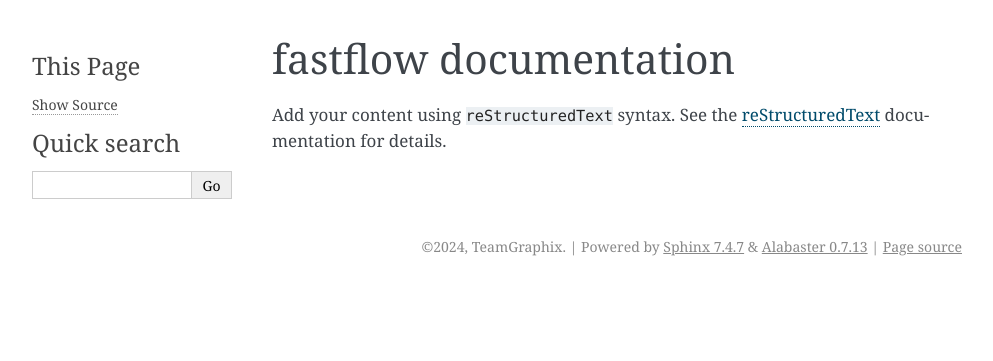
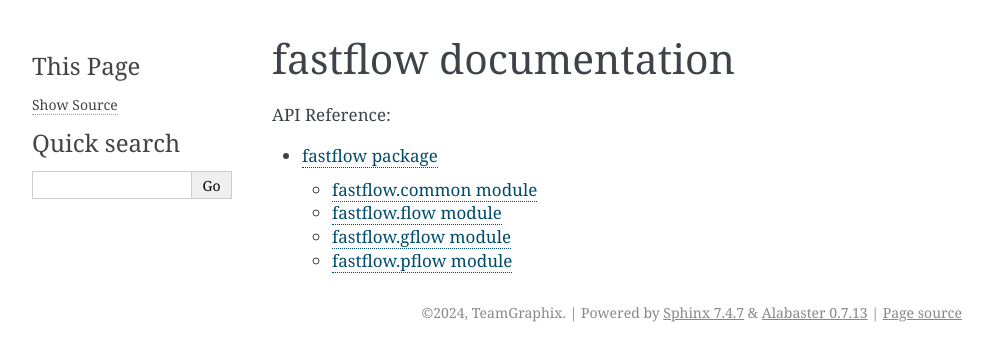
Before and after one commit to TeamGraphix/fastflow, a Sphinx documentation site: the page built from docs/source/index.rst, in a window 1280 px wide. Shown: the top 361 px of the page, without its empty margins (148-1141 px from the left). Built offline with Sphinx 7.4.7, drawn with Linux system fonts in a browser that asks for light colours.

Commit message:
:memo: Setup document

```diff
--- /dev/null
+++ b/docs/source/fastflow.rst
@@ -0,0 +1,33 @@
+fastflow package
+================
+
+fastflow.common module
+----------------------
+
+.. automodule:: fastflow.common
+   :members:
+   :show-inheritance:
+
+fastflow.flow module
+--------------------
+
+.. automodule:: fastflow.flow
+   :members:
+   :undoc-members:
+   :show-inheritance:
+
+fastflow.gflow module
+---------------------
+
+.. automodule:: fastflow.gflow
+   :members:
+   :undoc-members:
+   :show-inheritance:
+
+fastflow.pflow module
+---------------------
+
+.. automodule:: fastflow.pflow
+   :members:
+   :undoc-members:
+   :show-inheritance:
--- a/docs/source/index.rst
+++ b/docs/source/index.rst
@@ -6,11 +6,8 @@
 fastflow documentation
 ======================
 
-Add your content using ``reStructuredText`` syntax. See the
-`reStructuredText <https://www.sphinx-doc.org/en/master/usage/restructuredtext/index.html>`_
-documentation for details.
-
-
 .. toctree::
    :maxdepth: 2
-   :caption: Contents:
+   :caption: API Reference:
+
+   fastflow
```
